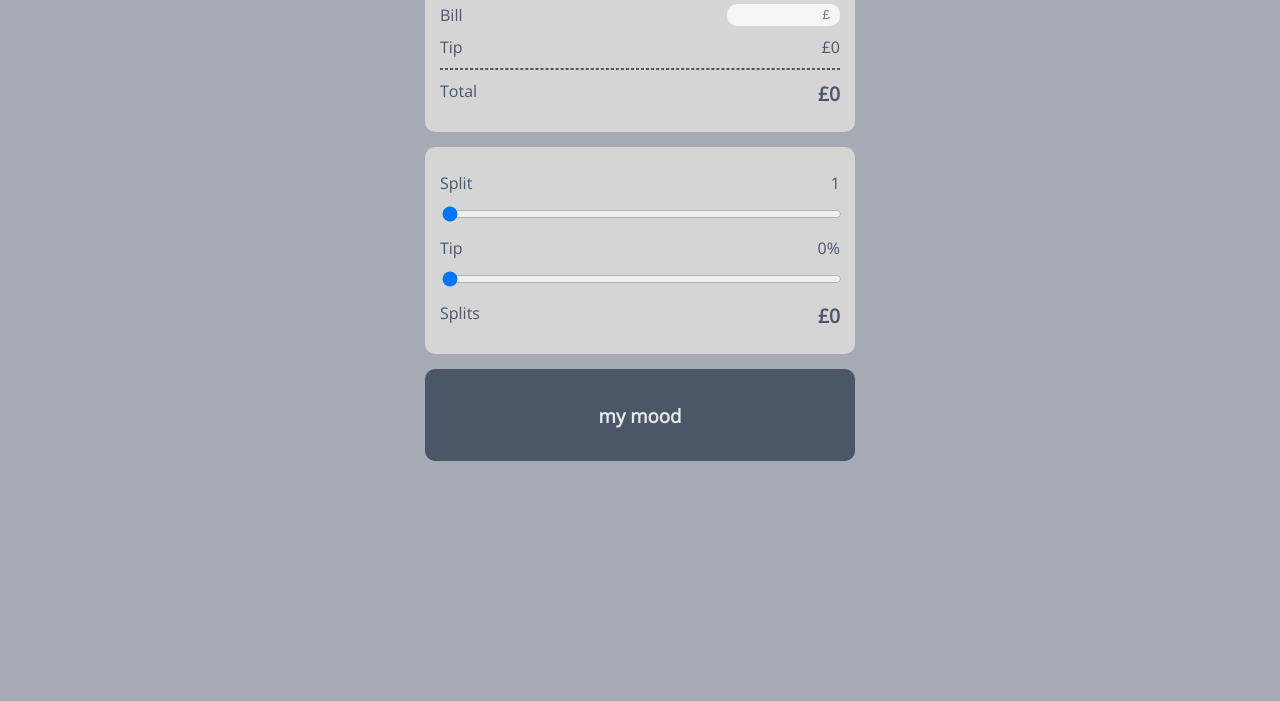
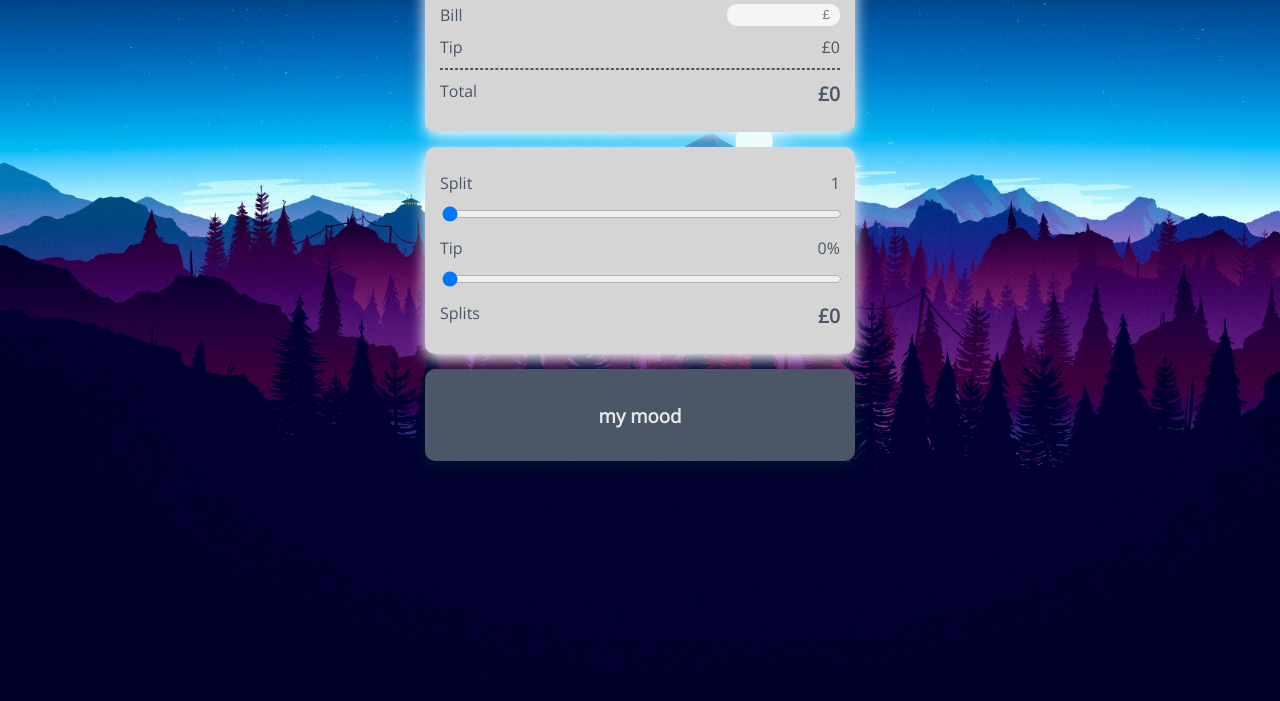
Before and after one commit to NukeTurtle/tipz, a plain HTML site: page index.html in a window 1280 px wide. Shown: the part 99-800 px from the top of the page. Drawn offline with nearby package versions, Linux system fonts and the light colour scheme.

Commit message:
Background added

```diff
--- a/index.html
+++ b/index.html
@@ -10,6 +10,7 @@
     <title>Tip Calculator</title>
 </head>
 <body>
+    <div id="container">
         <section id="tip">
             <h2>TIP CALCULATOR</h2>
             <div class="row">
@@ -45,6 +46,7 @@
         <section id="mood">
             <h3 id="mood_text">my mood</h3>
         </section>
+    </div>
     <script src="functions.js"></script>
 </body>
 </html>
--- a/style.css
+++ b/style.css
@@ -10,10 +10,16 @@
 }
 body{
     margin: 0;
-    height: 100%;
-    background: var(--background);
+    height: 100vh;
+    background-image: url("2.jpg");
+    background-repeat: no-repeat;
+    background-size: cover;
+    background-position-y: top;
     color: #4b5667;
     font-family: 'Open Sans';
+}
+#container{
+    overflow: hidden;
 }
 section{
     padding: 15px;
@@ -21,17 +27,26 @@ section{
     width: 80vw;
     max-width: 400px;
     background: var(--frontbackground);
-    box-shadow: 5px 5px 5px var(--black);
+    box-shadow: 0px 5px 15px #fff;
     border-radius: 10px;
 }
 section:nth-child(3){
     background-color: var(--blue);
+    box-shadow: 0px 5px 15px #031633;
     color: var(--white);
 }
 h2, h3{
     text-align: center;
     contain: content;
 }
+/* h2{
+    color: transparent;
+    background-image: url("1.jpg");
+    background-clip: text;
+    font-family: Georgia, 'Times New Roman', Times, serif;
+    font-weight: 900;
+    font-size: 3em;
+} */
 h3{
     color: var(--text)
 }
```
Also changed, not shown: 2.jpg (added). Lines whose indentation alone changed are shown as unchanged.
